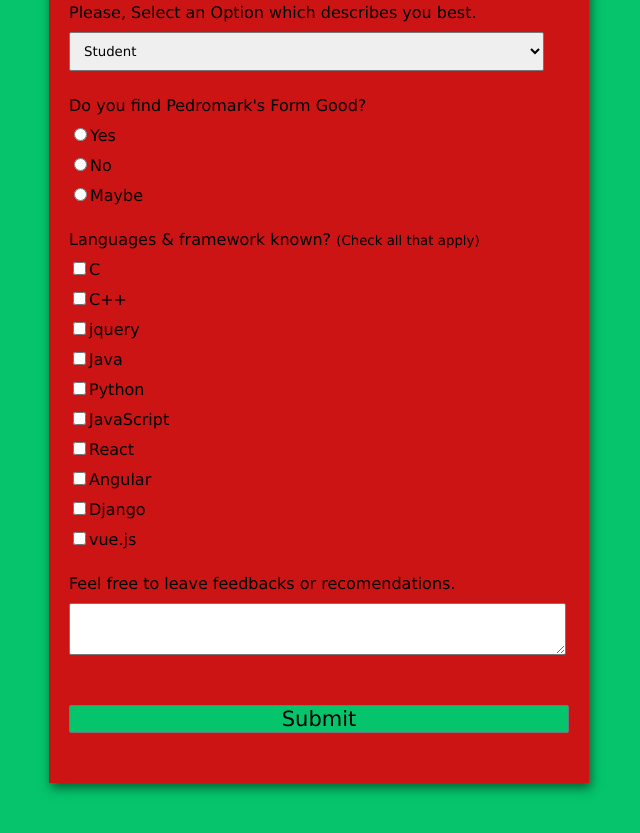
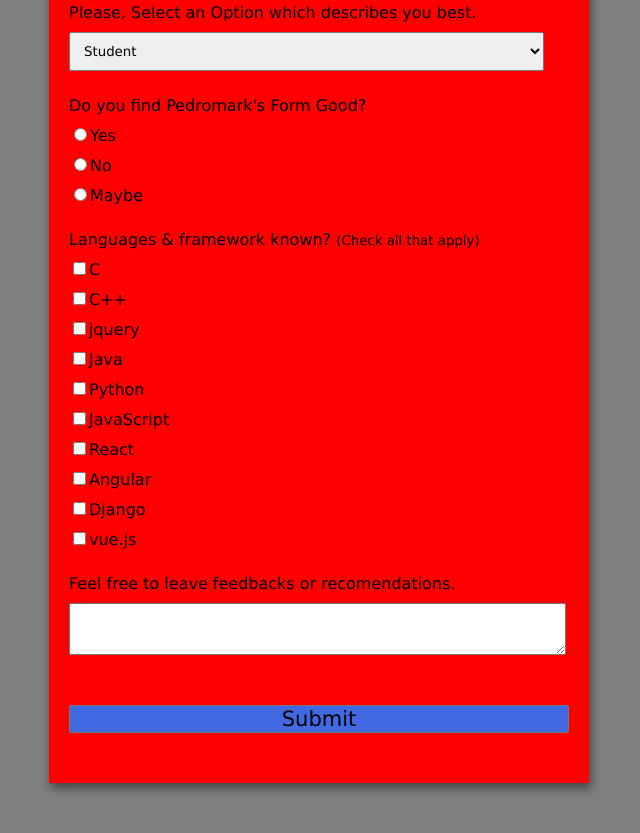
Before and after one commit to ppmarq1/PairingProjectPedroMarkOtuya, a plain HTML site: page fcc-test-suite-template-master/index.html in a window 1280 px wide. Shown: the part 409-1242 px from the top of the page, without its empty margins (321-961 px from the left). Drawn offline with Linux system fonts and the light colour scheme.

Commit message:
Css update

```diff
--- a/fcc-test-suite-template-master/css/style.css
+++ b/fcc-test-suite-template-master/css/style.css
@@ -1,12 +1,12 @@
 body {
-    background-color: #05c46b;
+    background-color: grey ;
     font-family: Verdana;
     text-align: center;
 }
 
 /* Styling the Form (Color, Padding, Shadow) */
 form {
-    background-color: rgb(204, 20, 20);
+    background-color:red;
     max-width: 500px;
     margin: 50px auto;
     padding: 30px 20px;
@@ -48,7 +48,7 @@ button and Checkbox */
 
 /* Styling Button */
 button {
-    background-color: #05c46b;
+    background-color: royalblue;
     border: 1px solid #777;
     border-radius: 2px;
     font-family: inherit;
```
